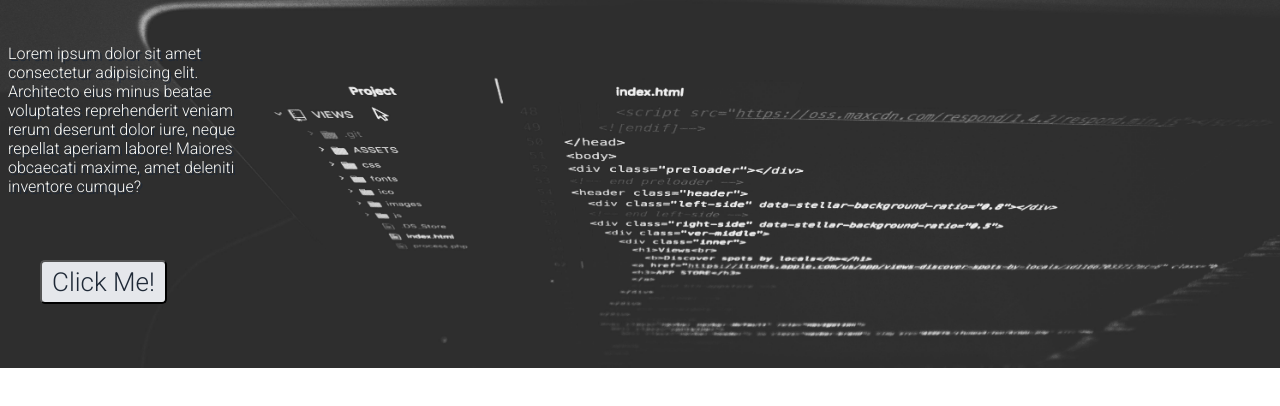
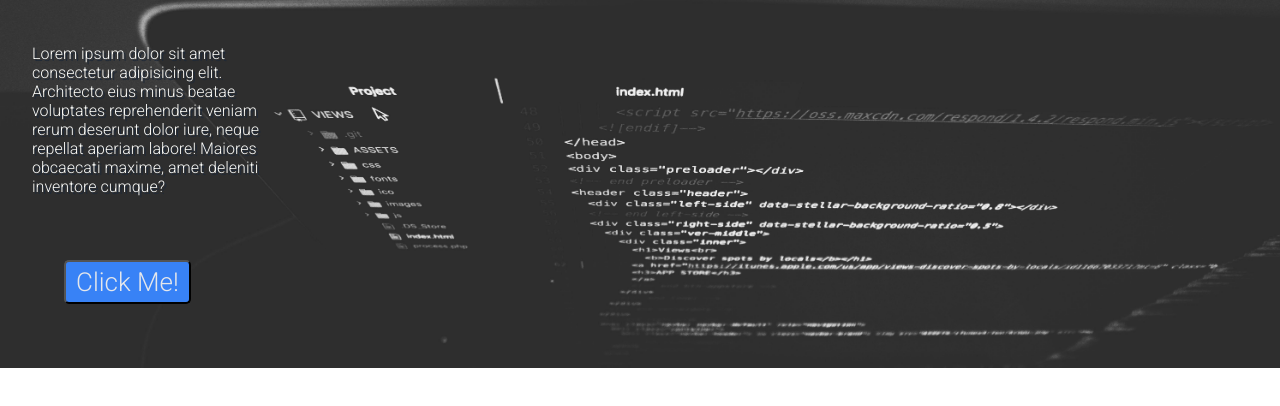
Before and after one commit to JoshDodge/theOdinProjectWebsite, a plain HTML site: page index.html in a window 1280 px wide. Shown: the part 200-606 px from the top of the page. Drawn offline with Linux system fonts and the light colour scheme.

Commit message:
Finished Hero

```diff
--- a/style.css
+++ b/style.css
@@ -53,7 +53,7 @@ body {
 .subSlogan {
   max-width: 20%;
   color: #F9FAF8;
-  margin-left: 8px;
+  margin-left: 32px;
   text-shadow: 2px 2px #1F2937;
 }
 
@@ -64,17 +64,21 @@ body {
  text-shadow: 2px 2px #1F2937;
 }
 
+h2 > {
+  font-size: 36px;
+}
+
 .heroButton {
   margin-top: 4rem;
   margin-left: 2rem;
-  background: #E5E7EB;
+  color: #E5E7EB;
   font-size: 26px;
   border-radius: 5px;
   padding: 5px 10px;
-  color:#1F2937;
+  background:#3882F6;
 }
 
 .heroButton:hover {
-  background: #1F2937;
-  color:#E5E7EB;
+  color: #3882F6;
+  background:#E5E7EB;
 }
```
